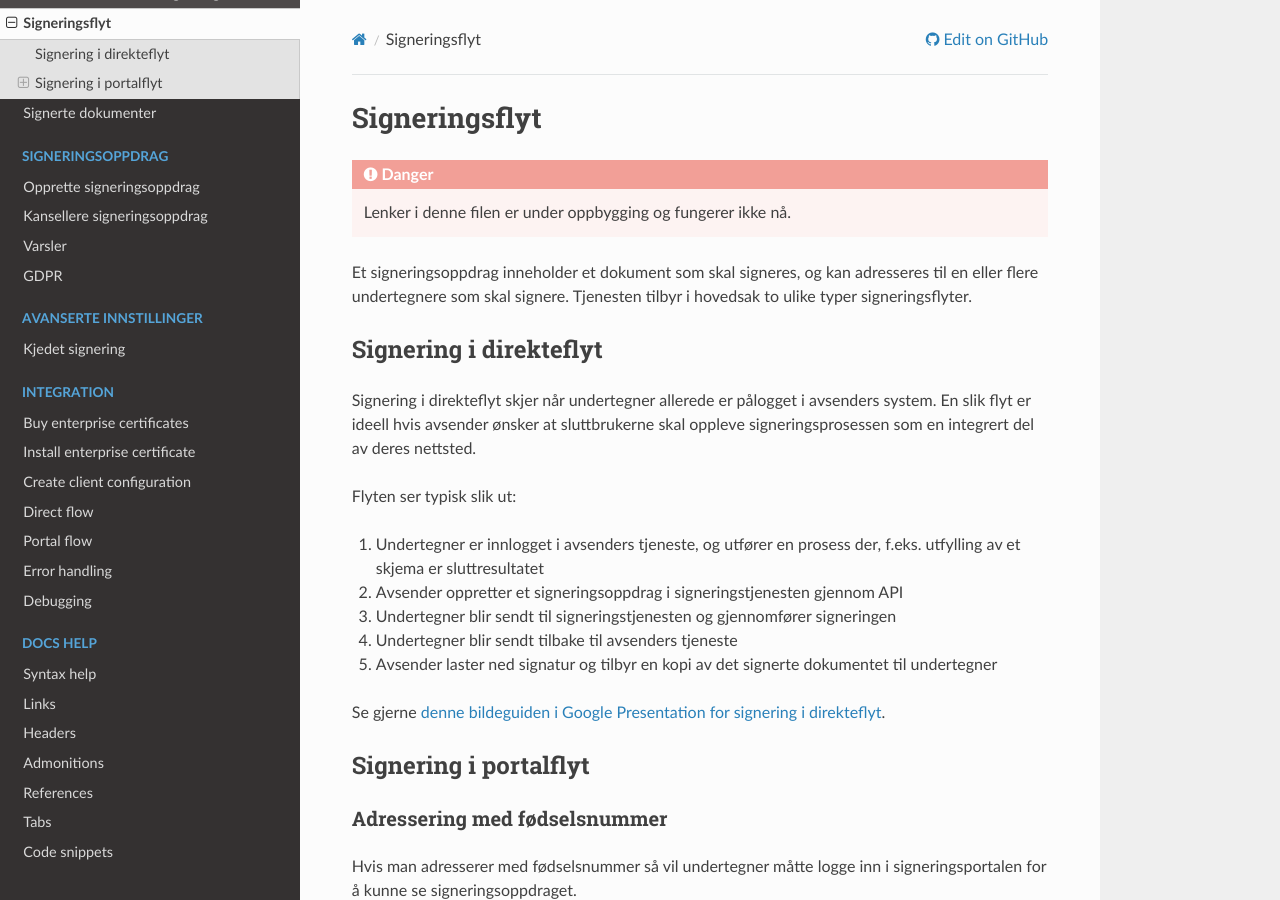
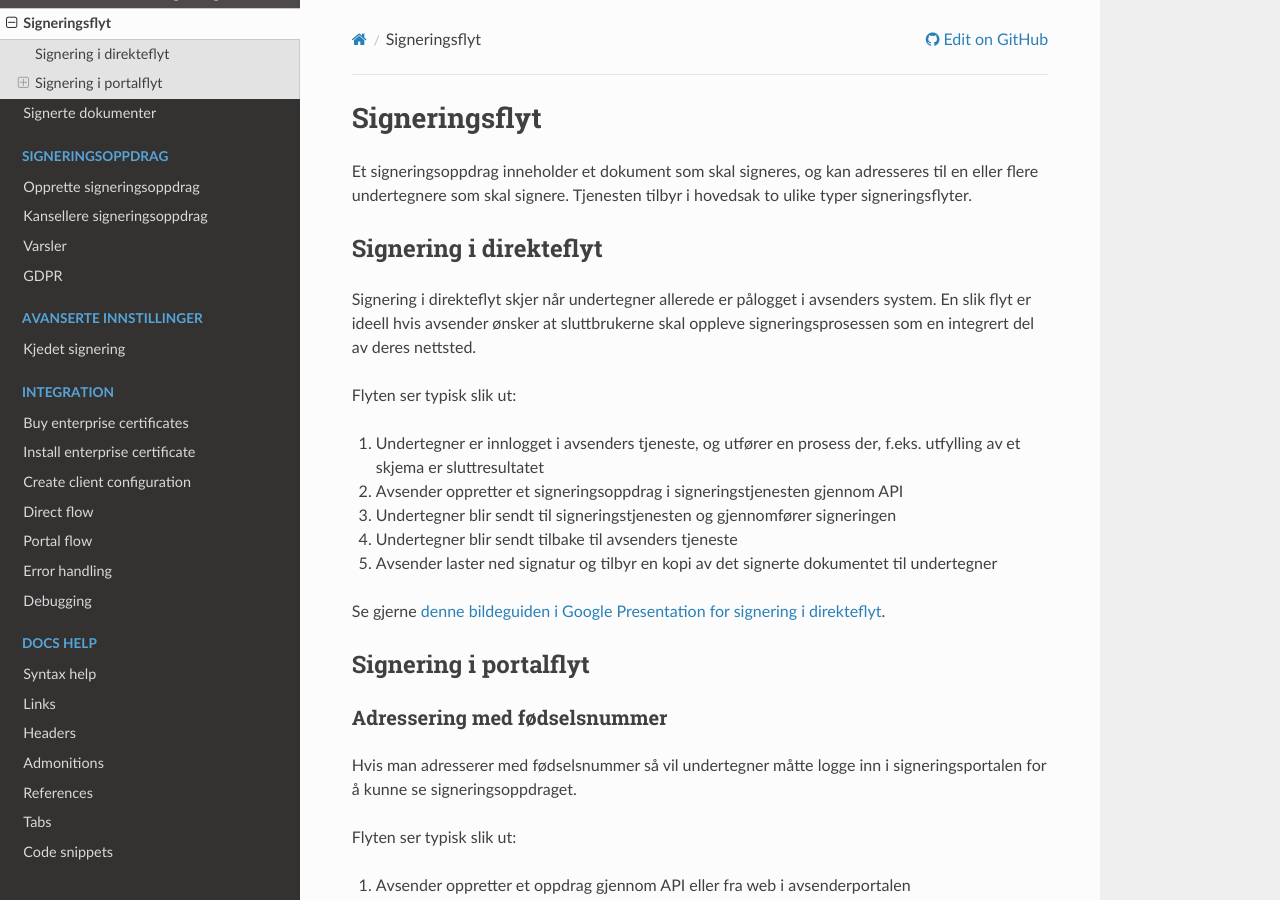
Before and after one commit to ramonarellano/signering-docs, a Sphinx documentation site: the page built from source/signeringsflyt.rst, in a window 1280 px wide and 900 px high. Built offline with Sphinx 7.4.7 and the Read the Docs theme 2.0.0, drawn with Linux system fonts in a browser that asks for light colours.

Commit message:
Fjerner warn - linker er fikset

```diff
--- a/source/signeringsflyt.rst
+++ b/source/signeringsflyt.rst
@@ -1,8 +1,5 @@
 Signeringsflyt
 *******************
-
-..  DANGER::
-    Lenker i denne filen er under oppbygging og fungerer ikke nå.
 
 Et signeringsoppdrag inneholder et dokument som skal signeres, og kan adresseres til en eller flere undertegnere som skal signere. Tjenesten tilbyr i hovedsak to ulike typer signeringsflyter.
 
```
